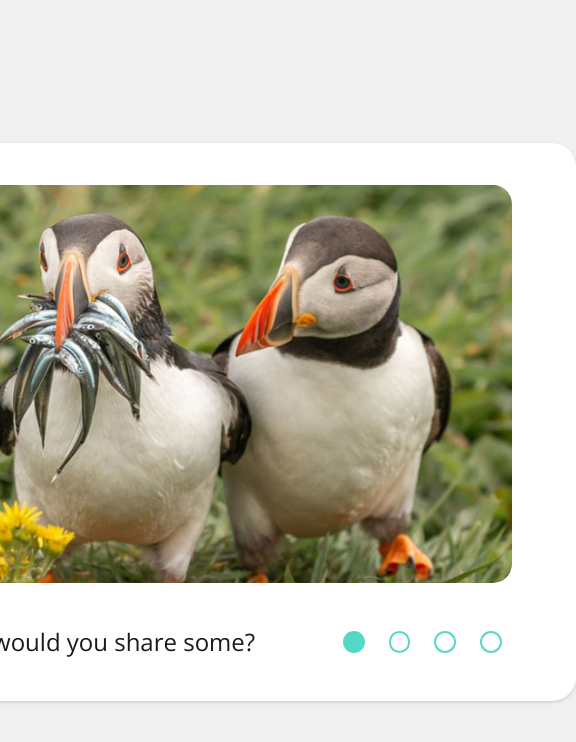
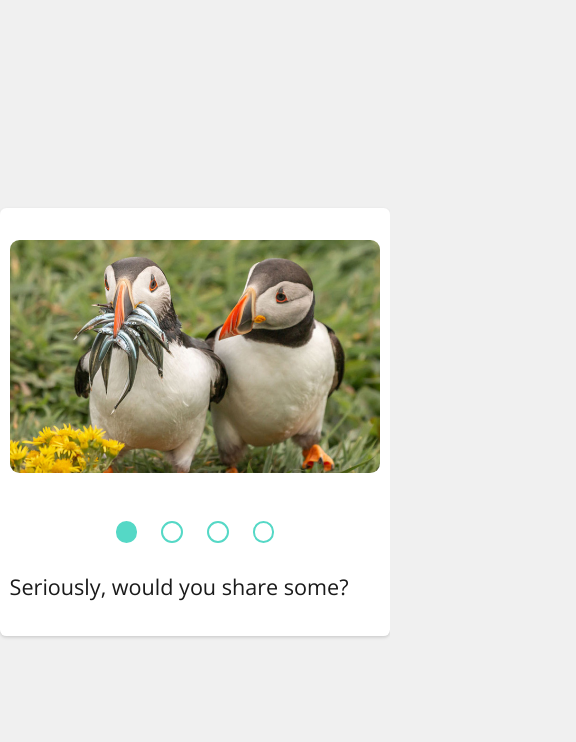
Before and after one commit to andre-sm/cssMemSlider, a plain HTML site: page cssMemSlider/index.html in a window 390 px wide. Shown: the whole page, 576 px wide, since content can reach past the window. Drawn offline with nearby package versions, Linux system fonts and the light colour scheme.

Commit message:
feat: implement responsive layout (Mon, May 16, 2022 02:45:32 PM)

```diff
--- a/cssMemSlider/style.css
+++ b/cssMemSlider/style.css
@@ -91,6 +91,7 @@ body {
 
 .controls {
   display: flex;
+  justify-content: center;
   align-items: center;
   padding: 2.2rem 0;
 }
@@ -107,6 +108,7 @@ body {
 }
 
 .title {
+  text-align: left;
   font-size: 1.5em;
   width: 100%;
   margin-left: 2rem;
@@ -166,3 +168,97 @@ body {
 .checkbox-four:checked ~ .controls .control-four .control__btn {
   background-color: var(--secondary-color);
 }
+
+@media screen and (max-width: 768px) {
+
+  .container {
+    border-radius: 1rem;
+    padding: 2.6rem 3rem 0 3rem;
+  }
+
+  .slider {
+    margin: 0 -1.5rem;
+  }
+
+  .slide {
+    margin: 0 1.5rem;
+  }
+
+  .controls {
+    flex-direction: column;
+    gap: 1rem;
+  }
+
+  .title__container {
+    order: 2;
+    margin: 0 -1.5rem;
+  }
+
+  .title {
+    margin: 0 1.5rem;
+  }
+
+  .controls__container {
+    order: 1;
+  }
+}
+
+@media screen and (max-width: 640px) {
+
+  .container {
+    padding: 2.6rem 1.4rem 0 1.4rem;
+  }
+
+  .slider {
+    margin: 0 -0.6rem;
+  }
+
+  .slide {
+    margin: 0 0.6rem;
+  }
+
+  .title__container {
+    margin: 0 -0.6rem;
+  }
+
+  .title {
+    margin: 0 0.6rem;
+  }
+}
+
+@media screen and (max-width: 480px) {
+
+  .container {
+    border-radius: 0.4rem;
+    padding: 2rem 0.6rem 0 0.6rem;
+  }
+
+  .slider {
+    border-radius: 0.6rem;
+    margin: 0 -0.3rem;
+  }
+
+  .slide {
+    margin: 0 0.3rem;
+  }
+
+  .slide img {
+    border-radius: 0.6rem;
+  }
+
+  .title__container {
+    margin: 0 -0.3rem;
+  }
+
+  .title {
+    margin: 0 0.3rem;
+    font-size: 1.35em;
+  }
+}
+
+@media screen and (max-width: 375px) {
+
+  .title {
+    font-size: 1.14em;
+  }
+}
```
